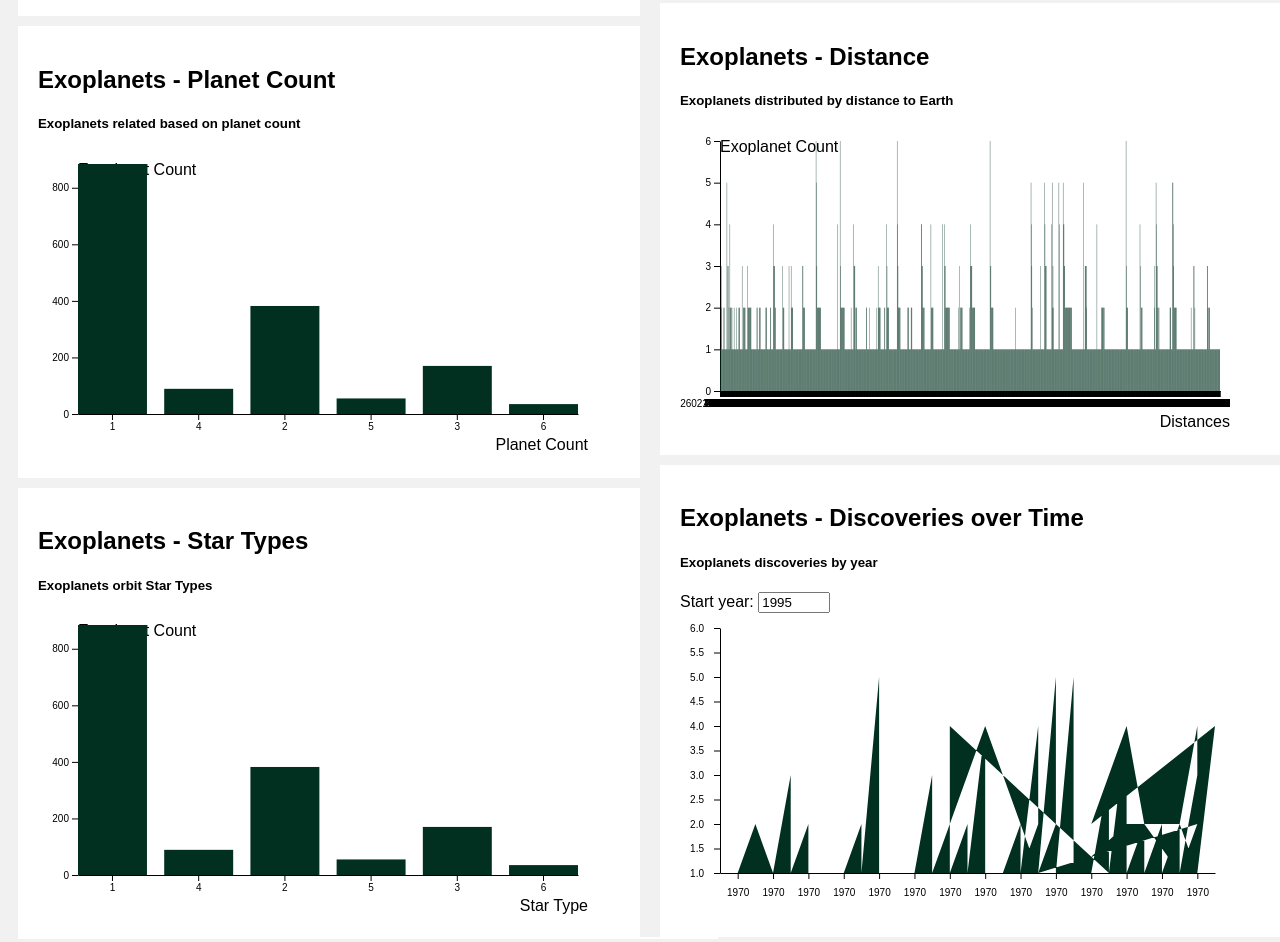
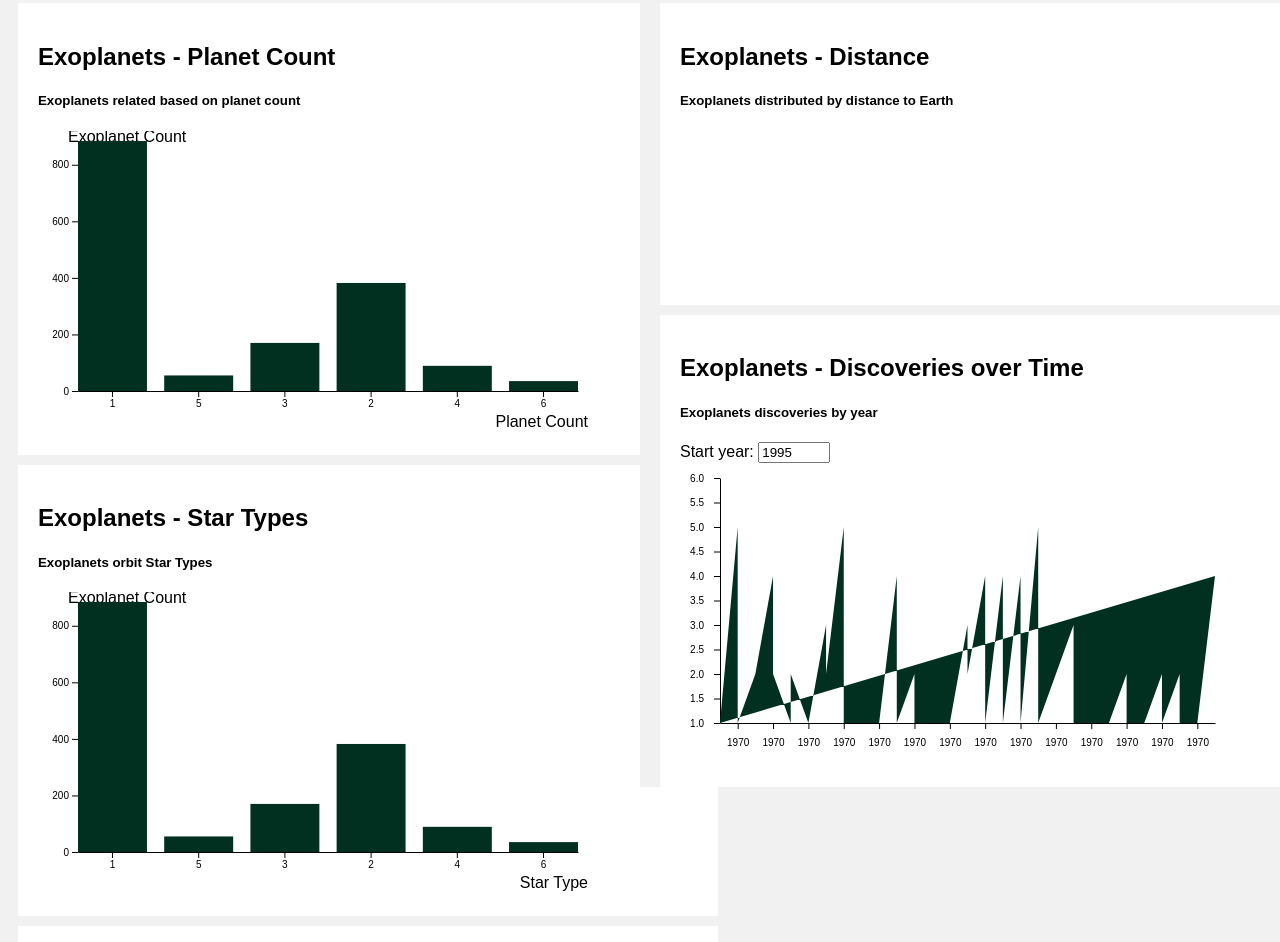
Before and after one commit to keerthi-sekar/CS5124-Visual-Interfaces, a plain HTML site: page Project 1/index.html in a window 1280 px wide. Shown: the part 769-1711 px from the top of the page. Drawn offline with Linux system fonts and the light colour scheme.

Commit message:
1/13 progress

```diff
--- a/Project 1/index.html
+++ b/Project 1/index.html
@@ -29,9 +29,6 @@
             <h5>Exoplanets related based on star count</h5>
             <svg id="barchartA"></svg>
             <div id="tooltip"></div>
-            <button type="button" class="btn btn-link btn-sm" id="sorting">
-              <img src="images/sort-down.svg" alt="" width="14" height="14" title="Sort"> Reverse order
-            </button>
             </div>
           <div class="card">
             <h2>Exoplanets - Planet Count</h2>
--- a/Project 1/js/barchart.js
+++ b/Project 1/js/barchart.js
@@ -72,8 +72,8 @@ class Barchart {
     // Append axis title
     vis.chart.append('text')
         .attr('class', 'axis-title')
-        .attr('x', 0)
-        .attr('y', 0)
+        .attr('x', -10)
+        .attr('y', -10)
         .attr('dy', '.71em')
         .text(vis.config.yAxisTitle);
 
--- a/Project 1/js/main.js
+++ b/Project 1/js/main.js
@@ -5,7 +5,6 @@ let barchartA, barchartB, barchartC, barchartD, barchartE, scatterplotA, linecha
 d3.csv('data/cleaned-exoplanets.csv', d3.autoType)
 	.then(_data => {
 		data = _data;
-	  	console.log(data);
 
 		data.forEach(d => {
 			d.pl_name = d.pl_name;
@@ -27,8 +26,11 @@ d3.csv('data/cleaned-exoplanets.csv', d3.autoType)
 		});
 		console.log(data);
 
-		data = data.sort((a,b) => a.disc_year - b.disc_year);
-		data = data.sort(function (a,b) {return d3.ascending(a.discoverymethod, b.discoverymethod);});
+		//data = data.sort(function (a,b) {return d3.ascending(a.discoverymethod, b.discoverymethod);});
+		data = data.sort(function (a,b) {return d3.ascending(a.sy_snum, b.sy_snum);});
+		data = data.sort(function (a,b) {return d3.ascending(a.sy_pnum, b.sy_pnum);});
+		data = data.sort(function (a,b) {return d3.ascending(a.sy_dist, b.sy_dist);});
+		data = data.sort(function (a,b) {return d3.ascending(a.disc_year, b.disc_year);});
 
 		var snum_map = d3.rollups(data, v => v.length, d => d.sy_snum);
 		var pnum_map = d3.rollups(data, v => v.length, d => d.sy_pnum);
@@ -84,12 +86,7 @@ d3.csv('data/cleaned-exoplanets.csv', d3.autoType)
 
 		linechartA.updateVis();
 
-		histogramA = new Barchart({
-			parentElement: '#histogramA',
-			xAxisTitle: 'Distances'
-		}, data, dist_map);
 
-		histogramA.updateVis();
 
 	})
 	.catch(error => console.error(error));
--- a/Project 1/js/scatterplot.js
+++ b/Project 1/js/scatterplot.js
@@ -10,8 +10,8 @@ class Scatterplot {
         parentElement: _config.parentElement,
         containerWidth: _config.containerWidth || 550,
         containerHeight: _config.containerHeight || 300,
-        margin: _config.margin || {top: 15, right: 15, bottom: 40, left: 40},
-        tooltipPadding: _config.tooltipPadding || 15
+        margin: _config.margin || {top: 15, right: 15, bottom: 50, left: 50},
+        tooltipPadding: _config.tooltipPadding || 10
       }
       this.data = _data;
       this.initVis();
```
